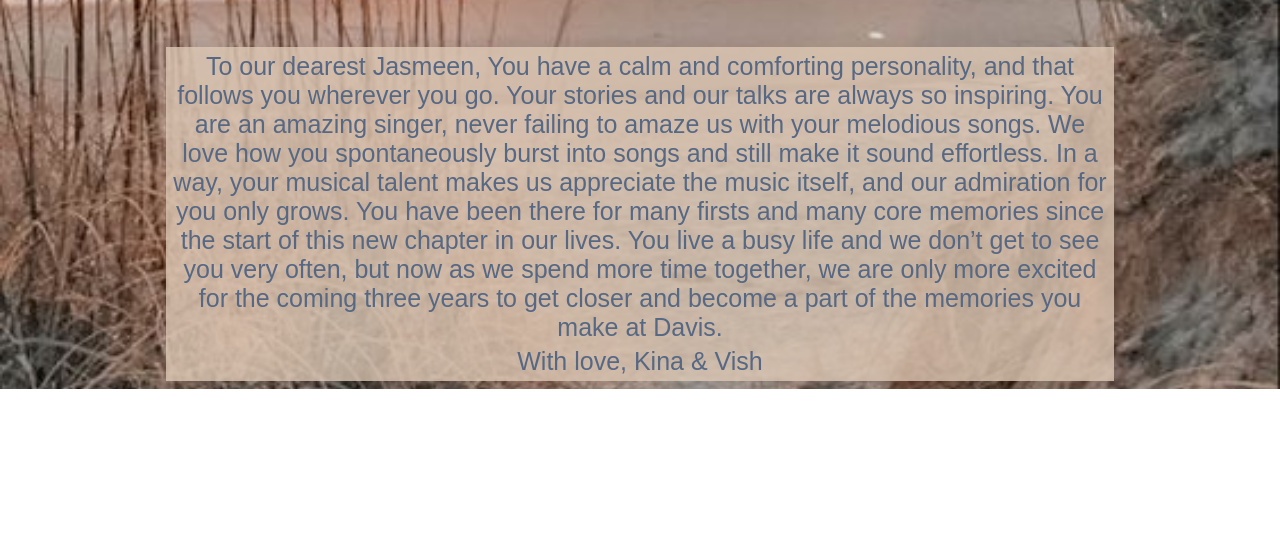
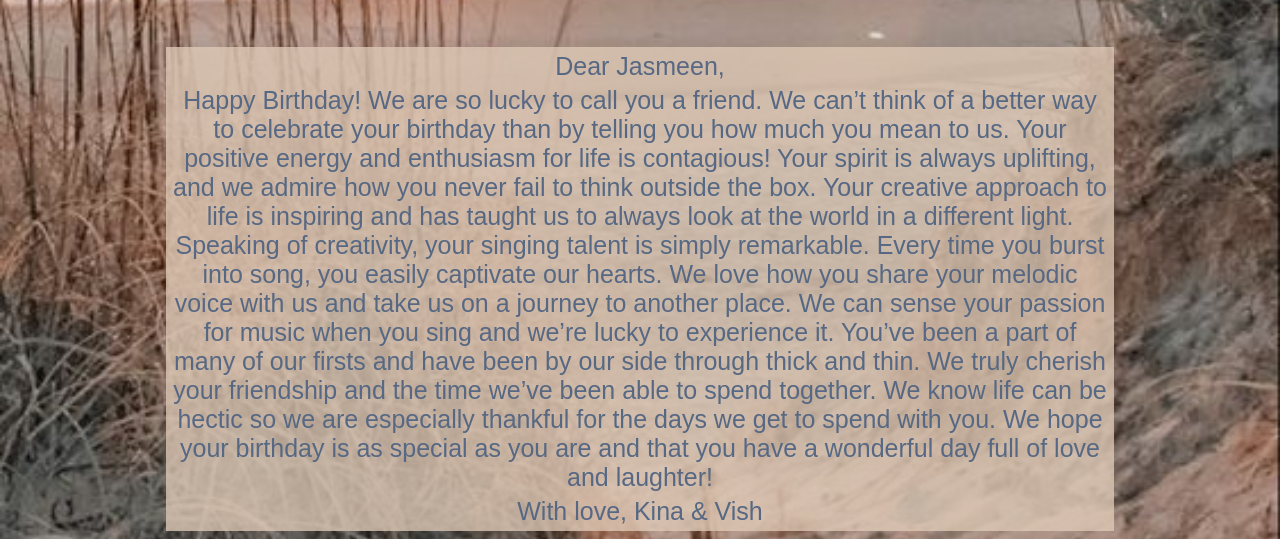
Before and after one commit to Vish-04/Jasmeen, a plain HTML site: page index.html in a window 1280 px wide. Shown: the part 1267-1806 px from the top of the page. Before the commit the page ends 1656 px from the top, so only its background shows below. Drawn offline with Linux system fonts and the light colour scheme.

Commit message:
Update index.html

```diff
--- a/index.html
+++ b/index.html
@@ -21,10 +21,18 @@
     <img class="mimg" src="jas.jpg">
 
     <div id="message">
-      <p>To our dearest Jasmeen,
+      <p>Dear Jasmeen,</p>
 
-        You have a calm and comforting personality, and that follows you wherever you go. Your stories and our talks are always so inspiring. You are an amazing singer, never failing to amaze us with your melodious songs. We love how you spontaneously burst into songs and still make it sound effortless. In a way, your musical talent makes us appreciate the music itself, and our admiration for you only grows.
-        You have been there for many firsts and many core memories since the start of this new chapter in our lives. You live a busy life and we don’t get to see you very often, but now as we spend more time together, we are only more excited for the coming three years to get closer and become a part of the memories you make at Davis.</p>
+      <p>Happy Birthday! We are so lucky to call you a friend. We can’t think of a better way to celebrate your birthday than by telling you how much you mean to us.
+
+        Your positive energy and enthusiasm for life is contagious! Your spirit is always uplifting, and we admire how you never fail to think outside the box. Your creative approach to life is inspiring and has taught us to always look at the world in a different light.
+
+        Speaking of creativity, your singing talent is simply remarkable. Every time you burst into song, you easily captivate our hearts. We love how you share your melodic voice with us and take us on a journey to another place. We can sense your passion for music when you sing and we’re lucky to experience it.
+
+        You’ve been a part of many of our firsts and have been by our side through thick and thin. We truly cherish your friendship and the time we’ve been able to spend together. We know life can be hectic so we are especially thankful for the days we get to spend with you.
+
+        We hope your birthday is as special as you are and that you have a wonderful day full of love and laughter!</p>
+
         <p>With love, Kina & Vish </p>
     </div>
     <script src="script.js"></script>
```
